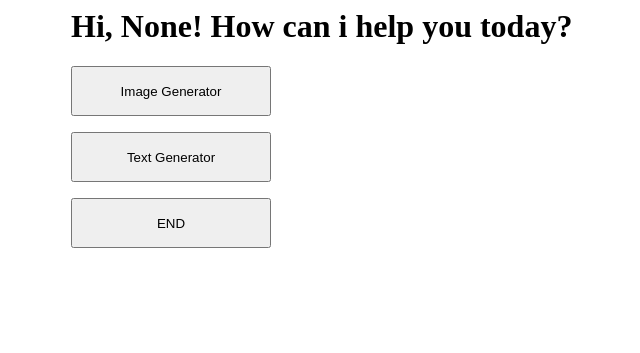
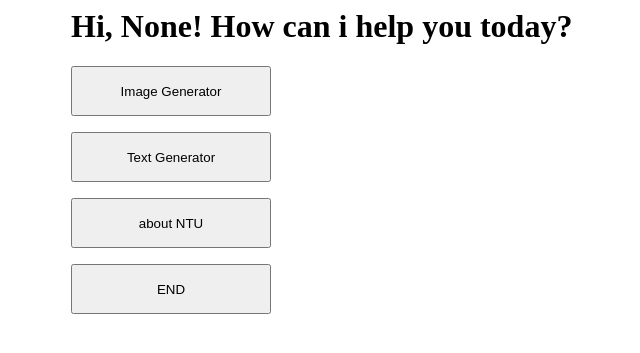
Before and after one commit to gentlecanoe/0219, a Flask app: page /main in a window 1280 px wide. Shown: the top 353 px of the page, without its empty margins (253-893 px from the left). Run offline with Flask 3, Linux system fonts and the light colour scheme.

Commit message:
Update main.html

```diff
--- a/templates/main.html
+++ b/templates/main.html
@@ -16,6 +16,11 @@
     <input type = "submit" value="Text Generator" style="width:200px;height:50px;">
 </form>
 
+<form action="/NTU" method="post">
+    <input type = "submit" value="about NTU" style="width:200px;height:50px;">
+</form>
+
+
 <form action="/end" method="post">
 <input type = "submit" value="END" style="width:200px;height:50px;">
 </form>
```
